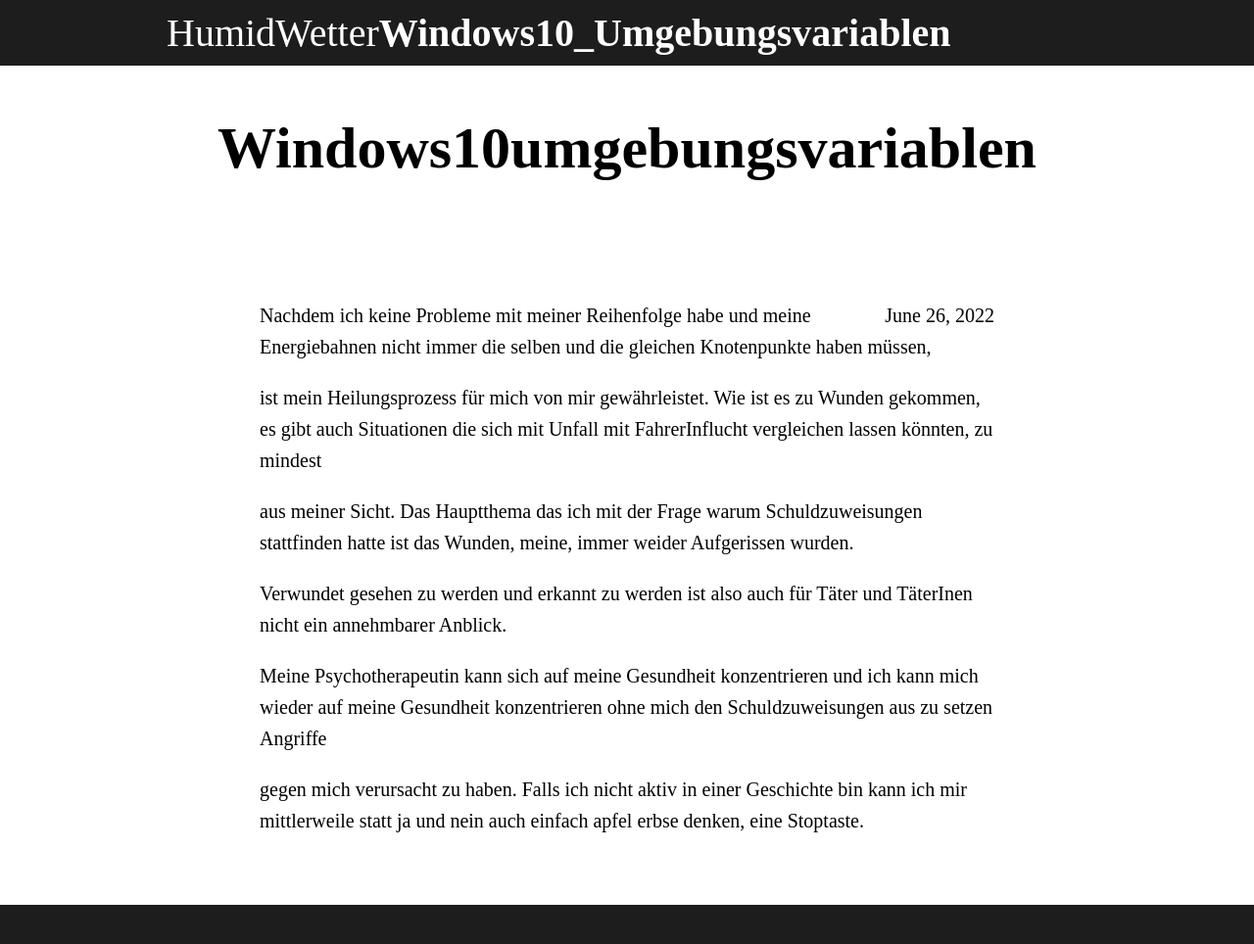
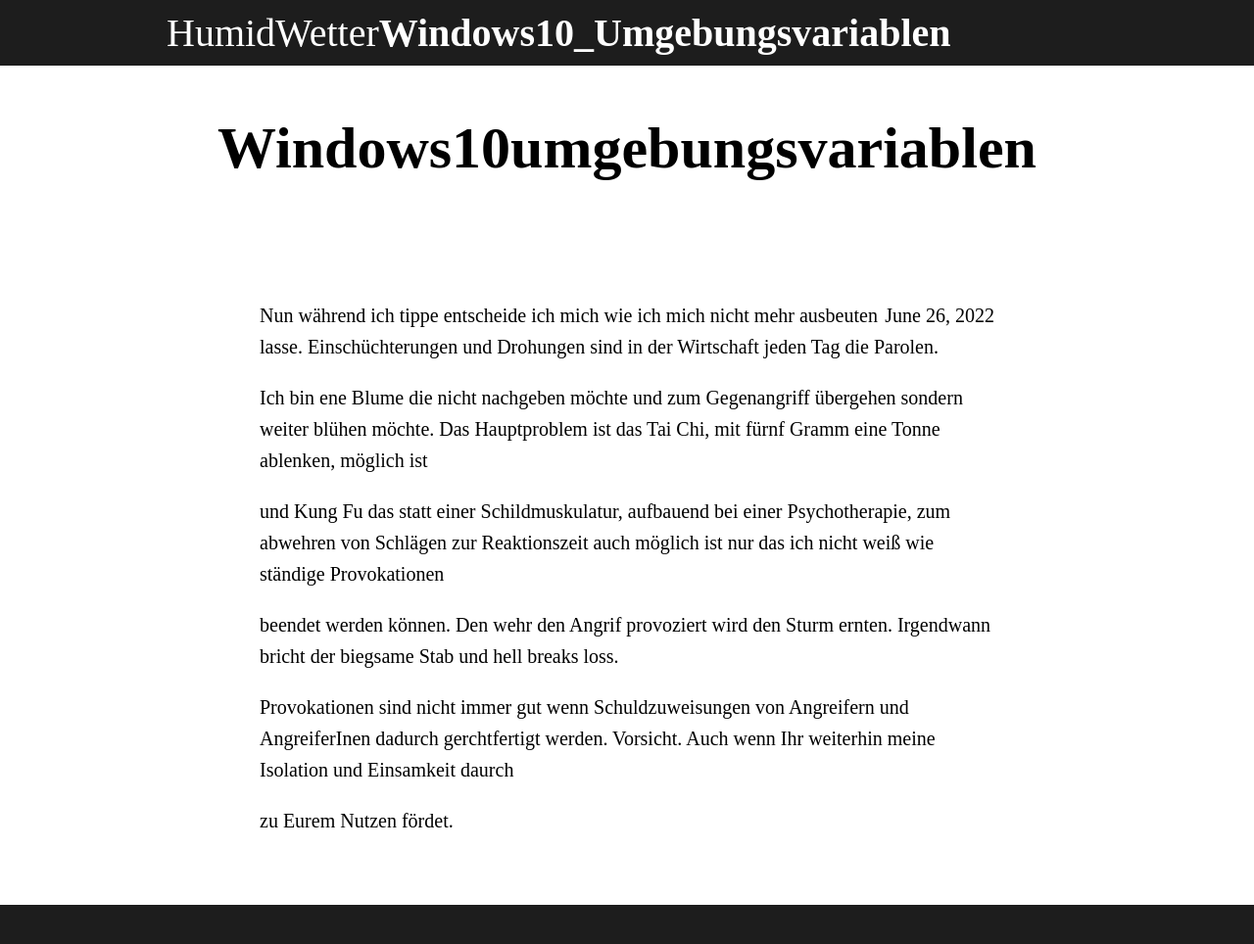
Before and after one commit to ledlightjungledStefan/Osterei, a Jekyll site: the page built from _posts/2022-06-26-Windows10Umgebungsvariablen.markdown, in a window 1280 px wide. Shown: the whole page at 98% size. Built offline with Jekyll 4.4.1, drawn with Linux system fonts in a browser that asks for light colours; some web fonts are replaced.

Commit message:
Update 2022-06-26-Windows10Umgebungsvariablen.markdown

```diff
--- a/_posts/2022-06-26-Windows10Umgebungsvariablen.markdown
+++ b/_posts/2022-06-26-Windows10Umgebungsvariablen.markdown
@@ -6,20 +6,19 @@
 image_path: /Osterei/assets/images/cupcakes/chocolate_banana.png
 description: cupcake with chocolate colors for /d %a in (%EINBAHN%) do dir /b %a
 ---
-Nachdem ich keine Probleme mit meiner Reihenfolge habe und meine Energiebahnen nicht immer die
-selben und die gleichen Knotenpunkte haben müssen,
+Nun während ich tippe entscheide ich mich wie ich mich nicht mehr ausbeuten lasse. Einschüchterungen
+und Drohungen sind in der Wirtschaft jeden Tag die Parolen.
 
-ist mein Heilungsprozess für mich von mir gewährleistet. Wie ist es zu Wunden gekommen, es gibt
-auch Situationen die sich mit Unfall mit FahrerInflucht vergleichen lassen könnten, zu mindest
+Ich bin ene Blume die nicht nachgeben möchte und zum Gegenangriff übergehen sondern weiter blühen
+möchte. Das Hauptproblem ist das Tai Chi, mit fürnf Gramm eine Tonne ablenken, möglich ist
 
-aus meiner Sicht. Das Hauptthema das ich mit der Frage warum Schuldzuweisungen stattfinden hatte
-ist das Wunden, meine, immer weider Aufgerissen wurden.
+und Kung Fu das statt einer Schildmuskulatur, aufbauend bei einer Psychotherapie, zum abwehren
+von Schlägen zur Reaktionszeit auch möglich ist nur das ich nicht weiß wie ständige Provokationen
 
-Verwundet gesehen zu werden und erkannt zu werden ist also auch für Täter und TäterInen nicht
-ein annehmbarer Anblick.
+beendet werden können. Den wehr den Angrif provoziert wird den Sturm ernten. Irgendwann bricht der
+biegsame Stab und hell breaks loss.
 
-Meine Psychotherapeutin kann sich auf meine Gesundheit konzentrieren und ich kann mich wieder
-auf meine Gesundheit konzentrieren ohne mich den Schuldzuweisungen aus zu setzen Angriffe
+Provokationen sind nicht immer gut wenn Schuldzuweisungen von Angreifern und AngreiferInen dadurch
+gerchtfertigt werden. Vorsicht. Auch wenn Ihr weiterhin meine Isolation und Einsamkeit daurch
 
-gegen mich verursacht zu haben. Falls ich nicht aktiv in einer Geschichte bin kann ich mir
-mittlerweile statt ja und nein auch einfach apfel erbse denken, eine Stoptaste.
+zu Eurem Nutzen fördet.
```
